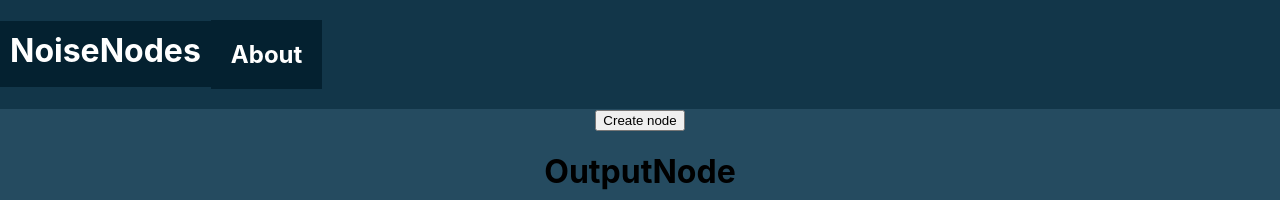
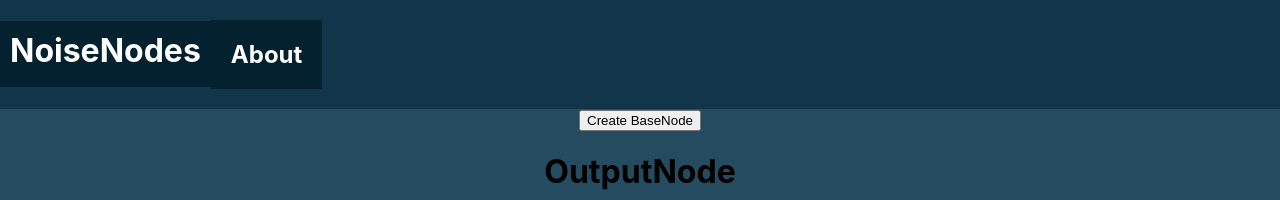
Before and after one commit to ychaw/noise-nodes, a React (Create React App) app: page / in a window 1280 px wide. Shown: the top 200 px of the page. Built offline with nearby package versions, Linux system fonts and the light colour scheme.

Commit message:
make createNode() able to create any type of node

```diff
--- a/src/Workspace.js
+++ b/src/Workspace.js
@@ -33,12 +33,24 @@ class Workspace extends React.Component {
     return sameTypeNodes.length;
   }
 
-  createNode = () => {
-      let currentType = 'BaseNode', //should be passed to the function later
-      id = this.getNextFreeId(currentType);
-      let node = (<BaseNode id={id} key={'BaseNode_'+id} audioContext={this.state.audioContext} changeConnection={this.changeConnection} deleteNode={this.deleteNode}/>);
+  createNode = (type) => {
+      let id = this.getNextFreeId(type),
+          newNode;
+      switch (type) {
+        case 'BaseNode':
+          newNode = (<BaseNode
+                      id={id}
+                      key={type + '_' + id}
+                      audioContext={this.state.audioContext}
+                      changeConnection={this.changeConnection}
+                      deleteNode={this.deleteNode}
+                    />);
+          break;
+        default:
+
+      }
       this.setState({
-        nodes: [...this.state.nodes, node],
+        nodes: [...this.state.nodes, newNode],
       });
   }
 
@@ -108,7 +120,7 @@ class Workspace extends React.Component {
     // }
     return (
       <div className='workspace'>
-        <button onClick={this.createNode}>Create node</button>
+        <button onClick={this.createNode.bind(this, 'BaseNode')}>Create BaseNode</button>
         {this.state.nodes}
         <OutputNode id={this.state.nodes.length} audioContext={this.state.audioContext} changeConnection={this.changeConnection}/>
       </div>
```
